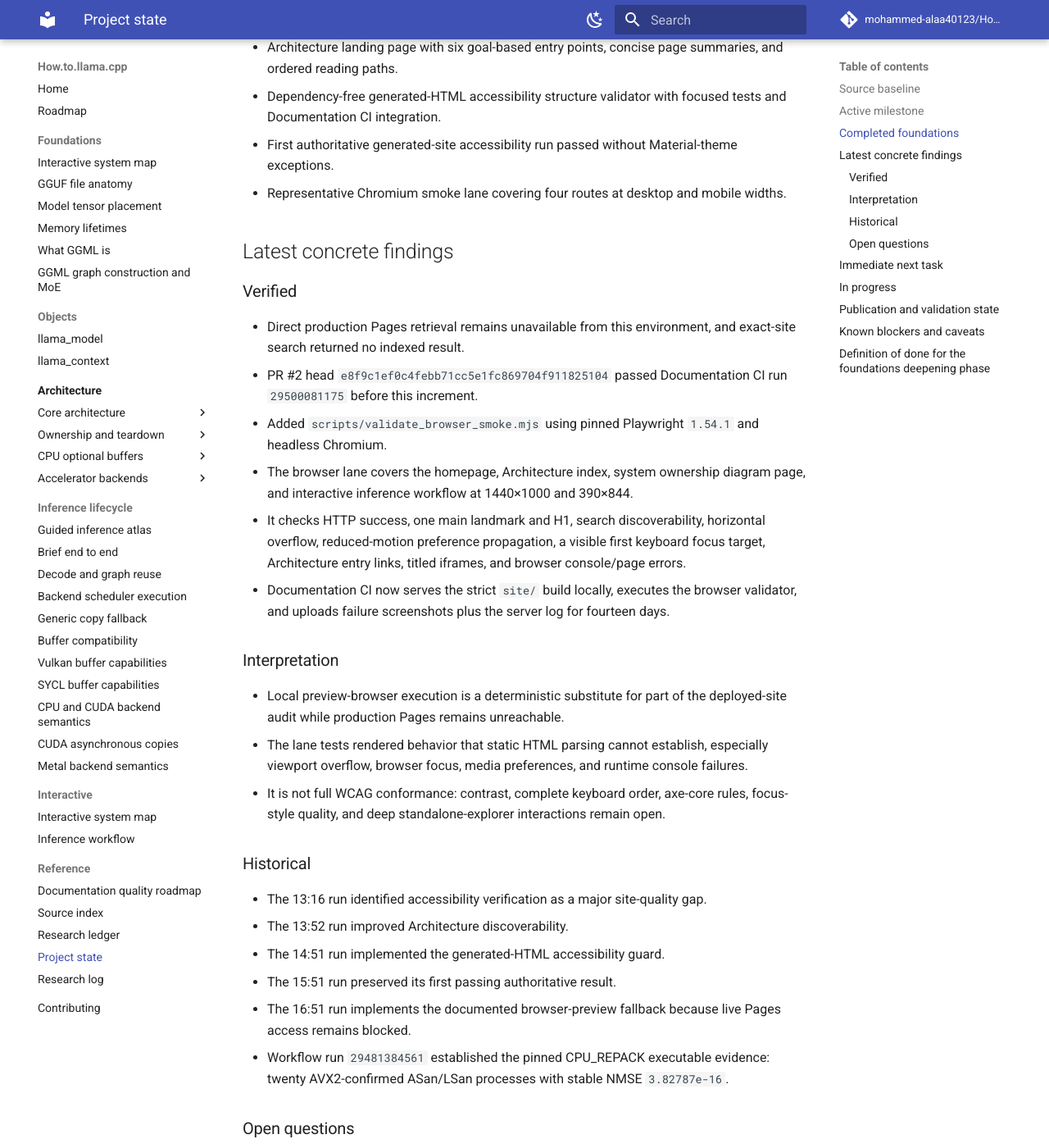
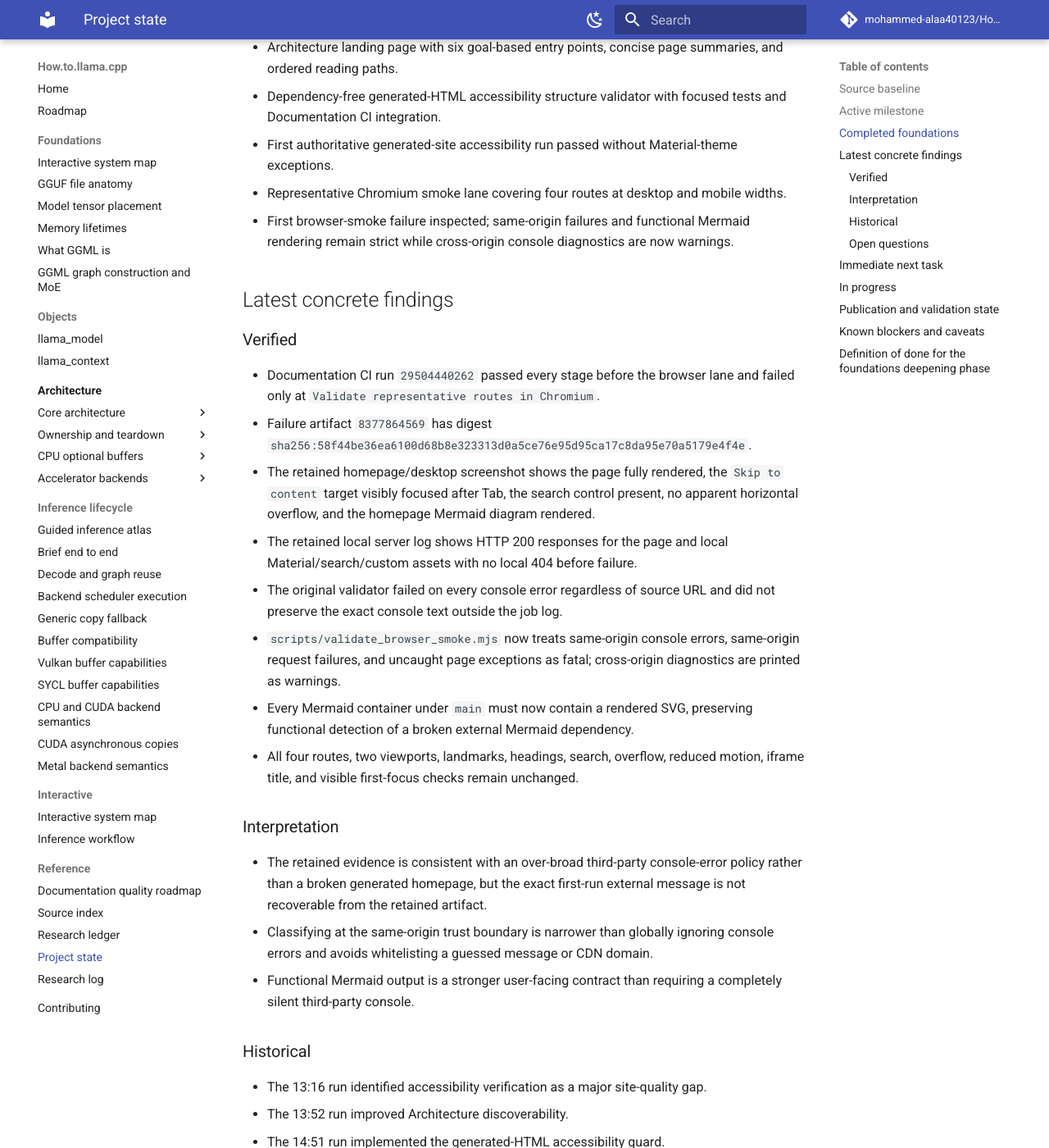
Before and after one commit to mohammed-alaa40123/How.to.llama.cpp, an MkDocs documentation site: the page built from docs/reference/project-state.md, in a window 1280 px wide and 1400 px high, scrolled down 1159 px. Shown: the whole window at 82% size. Built offline with MkDocs 1.6.1 and Material for MkDocs 9.7.7, drawn with Linux system fonts in a browser that asks for light colours; comment, search, counter and statistics services are not loaded; some of the changed text lies outside the part shown.

Commit message:
docs: record first browser smoke failure classification

````diff
--- a/docs/reference/project-state.md
+++ b/docs/reference/project-state.md
@@ -1,6 +1,6 @@
 # Project state
 
-_Last updated: 2026-07-16 16:51 Africa/Cairo_
+_Last updated: 2026-07-16 17:52 Africa/Cairo_
 
 Read this file after the root README on every run. It is the compact checkpoint for the current milestone, verified work, blockers, and next priority.
 
@@ -30,23 +30,26 @@ Read this file after the root README on every run. It is the compact checkpoint
 - Dependency-free generated-HTML accessibility structure validator with focused tests and Documentation CI integration.
 - First authoritative generated-site accessibility run passed without Material-theme exceptions.
 - Representative Chromium smoke lane covering four routes at desktop and mobile widths.
+- First browser-smoke failure inspected; same-origin failures and functional Mermaid rendering remain strict while cross-origin console diagnostics are now warnings.
 
 ## Latest concrete findings
 
 ### Verified
 
-- Direct production Pages retrieval remains unavailable from this environment, and exact-site search returned no indexed result.
-- PR #2 head `e8f9c1ef0c4febb71cc5e1fc869704f911825104` passed Documentation CI run `29500081175` before this increment.
-- Added `scripts/validate_browser_smoke.mjs` using pinned Playwright `1.54.1` and headless Chromium.
-- The browser lane covers the homepage, Architecture index, system ownership diagram page, and interactive inference workflow at 1440×1000 and 390×844.
-- It checks HTTP success, one main landmark and H1, search discoverability, horizontal overflow, reduced-motion preference propagation, a visible first keyboard focus target, Architecture entry links, titled iframes, and browser console/page errors.
-- Documentation CI now serves the strict `site/` build locally, executes the browser validator, and uploads failure screenshots plus the server log for fourteen days.
+- Documentation CI run `29504440262` passed every stage before the browser lane and failed only at `Validate representative routes in Chromium`.
+- Failure artifact `8377864569` has digest `sha256:58f44be36ea6100d68b8e323313d0a5ce76e95d95ca17c8da95e70a5179e4f4e`.
+- The retained homepage/desktop screenshot shows the page fully rendered, the `Skip to content` target visibly focused after Tab, the search control present, no apparent horizontal overflow, and the homepage Mermaid diagram rendered.
+- The retained local server log shows HTTP 200 responses for the page and local Material/search/custom assets with no local 404 before failure.
+- The original validator failed on every console error regardless of source URL and did not preserve the exact console text outside the job log.
+- `scripts/validate_browser_smoke.mjs` now treats same-origin console errors, same-origin request failures, and uncaught page exceptions as fatal; cross-origin diagnostics are printed as warnings.
+- Every Mermaid container under `main` must now contain a rendered SVG, preserving functional detection of a broken external Mermaid dependency.
+- All four routes, two viewports, landmarks, headings, search, overflow, reduced motion, iframe title, and visible first-focus checks remain unchanged.
 
 ### Interpretation
 
-- Local preview-browser execution is a deterministic substitute for part of the deployed-site audit while production Pages remains unreachable.
-- The lane tests rendered behavior that static HTML parsing cannot establish, especially viewport overflow, browser focus, media preferences, and runtime console failures.
-- It is not full WCAG conformance: contrast, complete keyboard order, axe-core rules, focus-style quality, and deep standalone-explorer interactions remain open.
+- The retained evidence is consistent with an over-broad third-party console-error policy rather than a broken generated homepage, but the exact first-run external message is not recoverable from the retained artifact.
+- Classifying at the same-origin trust boundary is narrower than globally ignoring console errors and avoids whitelisting a guessed message or CDN domain.
+- Functional Mermaid output is a stronger user-facing contract than requiring a completely silent third-party console.
 
 ### Historical
 
@@ -54,14 +57,15 @@ Read this file after the root README on every run. It is the compact checkpoint
 - The 13:52 run improved Architecture discoverability.
 - The 14:51 run implemented the generated-HTML accessibility guard.
 - The 15:51 run preserved its first passing authoritative result.
-- The 16:51 run implements the documented browser-preview fallback because live Pages access remains blocked.
+- The 16:51 run added the representative browser-preview fallback.
+- The 17:52 run inspected its first failure and narrowed only the console/request trust boundary while retaining functional rendering checks.
 - Workflow run `29481384561` established the pinned CPU_REPACK executable evidence: twenty AVX2-confirmed ASan/LSan processes with stable NMSE `3.82787e-16`.
 
 ### Open questions
 
-- Whether all eight browser route/viewport combinations pass in the first authoritative workflow run.
-- Whether external Mermaid loading emits console errors in the isolated CI environment.
-- Whether Material's first Tab target is visible and stable on desktop and mobile shells.
+- Whether all eight route/viewport combinations pass under the revised error classification.
+- Which cross-origin diagnostic caused the first run; the revised script will print it if it recurs.
+- Whether Mermaid should be vendored locally to remove the production CDN dependency.
 - Whether the post-merge Pages deployment succeeded and serves the merged Architecture pages.
 - Whether axe-core and explicit dark-palette contrast/focus checks should be added after the smoke lane stabilizes.
 - Whether current upstream `8ee54c8` still admits the exact CPU_REPACK fixture at runtime.
@@ -69,9 +73,9 @@ Read this file after the root README on every run. It is the compact checkpoint
 ## Immediate next task
 
 ```text
-inspect the first representative Chromium workflow result
-  → fix route, selector, focus, overflow, iframe, or external-resource failures narrowly
-  → preserve the bounded route and viewport matrix
+inspect the revised representative Chromium workflow result
+  → preserve same-origin errors and functional Mermaid rendering as hard failures
+  → use printed cross-origin diagnostics to decide whether Mermaid should be vendored
   → after passing, add axe-core or computed contrast/focus-style coverage
 ```
 
@@ -88,20 +92,21 @@ inspect the first representative Chromium workflow result
 
 - PR #1 merged to `main` at `f33d16945433581e484c3b1112dc36c9f807861c`.
 - Current increment is on PR #2 branch `automation/accessibility-ci-result`.
-- Added `scripts/validate_browser_smoke.mjs` and detailed note `logs/research/2026-07-16/1651-representative-browser-smoke-lane.md`.
-- Updated Documentation CI, README living TODOs, project state, and research log.
+- Added detailed note `logs/research/2026-07-16/1752-browser-smoke-console-classification.md`.
+- Updated the browser validator, README living TODOs, project state, and research log.
 - Research ledger unchanged because no external source was added or reclassified.
-- The previous PR #2 head passed Documentation CI; the new browser-lane head awaits commit-scoped workflow results.
+- The revised browser policy awaits its commit-scoped Documentation CI result.
 
 ## Known blockers and caveats
 
-- **First browser result:** the new Chromium lane has not yet produced authoritative workflow evidence.
+- **Revised browser result:** the narrowed Chromium policy has not yet produced authoritative workflow evidence.
+- **Exact first diagnostic:** the original failure artifact preserved only a screenshot and local server log, not the console text that triggered the assertion.
 - **Live-site verification:** direct Pages access remains unavailable, so production HTTP status and deployed rendering cannot be independently tested.
 - **Pages workflow visibility:** commit-scoped workflow lookup exposes pull-request-triggered runs and does not surface the post-merge `main` Pages run.
 - **Accessibility scope:** the smoke lane does not prove computed contrast, complete keyboard order, visible focus quality for every control, axe-core compliance, or deep interactive-state behavior.
-- **External-resource sensitivity:** Mermaid is loaded from a CDN and could produce CI browser errors even when local generated pages are structurally correct.
+- **External-resource sensitivity:** Mermaid is loaded from a CDN; rendered SVGs are now required, but cross-origin diagnostics are warnings unless they cause a page exception or missing diagram.
 - **Current-tree runtime evidence:** source/API compatibility at `8ee54c8` is verified, but the fixture has not yet been compiled and executed against that exact current revision.
-- **Evidence retention:** artifact `8368782428` expires on 2026-08-15.
+- **Evidence retention:** artifact `8368782428` expires on 2026-08-15; browser failure artifact `8377864569` expires on 2026-07-30.
 - **Hardware scope:** the passing CPU_REPACK evidence is AVX2-specific and does not cover ARM, KleidiAI, AMX, or SpacemiT.
 - **Upstream permission:** direct issue/PR creation in `ggml-org/llama.cpp` is blocked for the connected GitHub App.
 - Mapping, allocation, residency, representation validity, command completion, event ownership, reset, and release remain distinct states.
````
